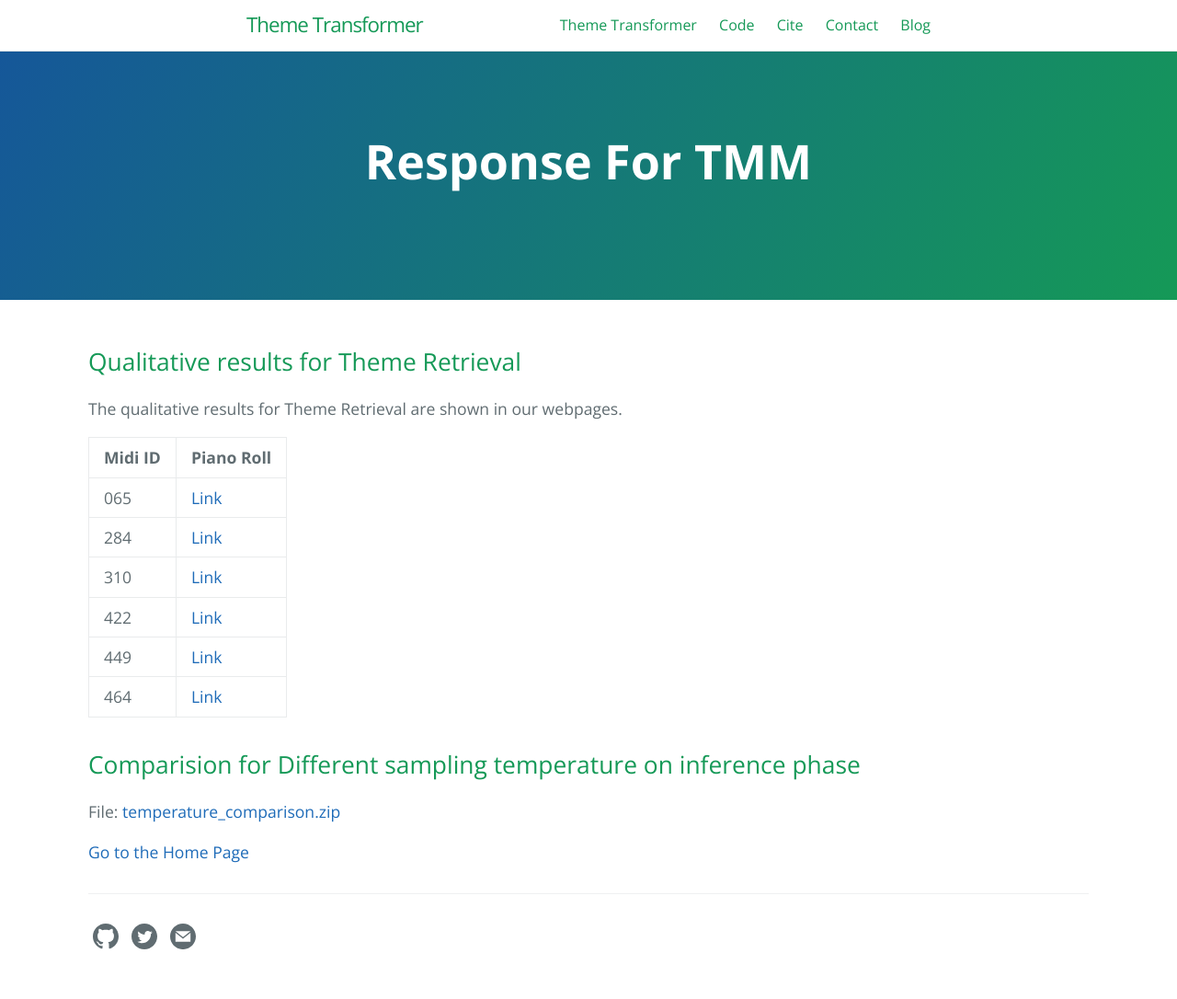
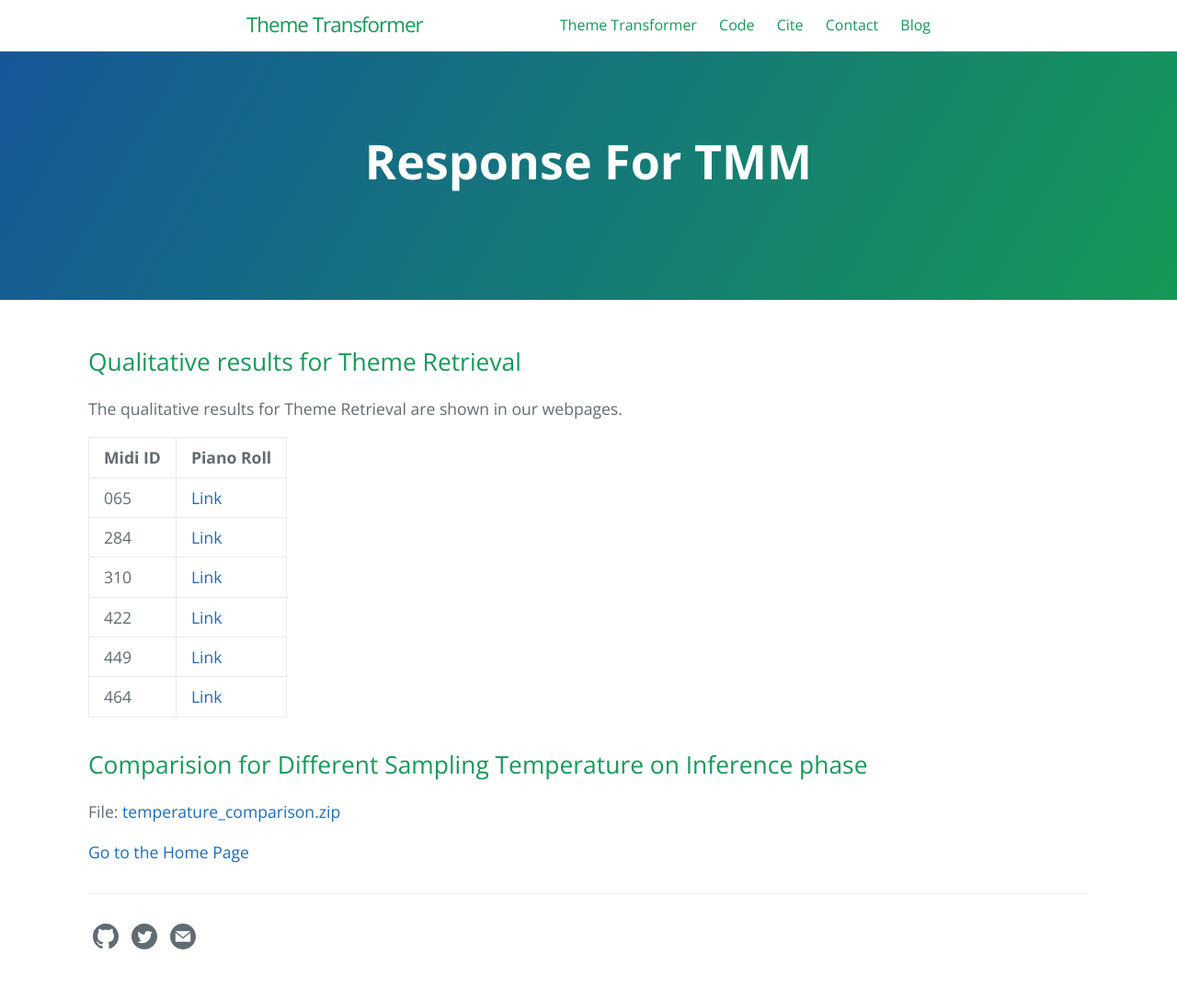
Before and after one commit to atosystem/ThemeTransformer, a Jekyll site: the page built from responsefortmm.md, in a window 1280 px wide. Shown: the whole page at 92% size. Built offline with Jekyll 4.4.1, drawn with Linux system fonts in a browser that asks for light colours.

```diff
--- a/responsefortmm.md
+++ b/responsefortmm.md
@@ -22,7 +22,7 @@ Midi ID       | Piano Roll |
 464    | [Link](tmm_files/464/464.html) |
 
 
-## Comparision for Different sampling temperature on inference phase
+## Comparision for Different Sampling Temperature on Inference phase
 
 File: [temperature_comparison.zip](tmm_files/temperatureSampling/differentTemp/differentTemp/temperature_comparison.zip)
 
```
